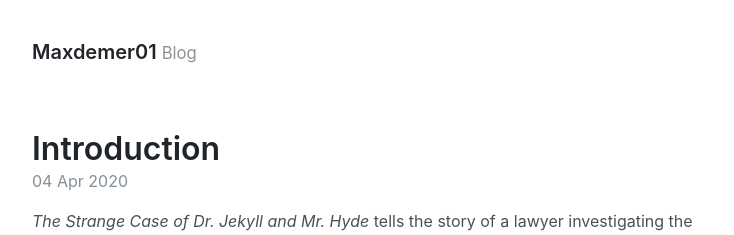
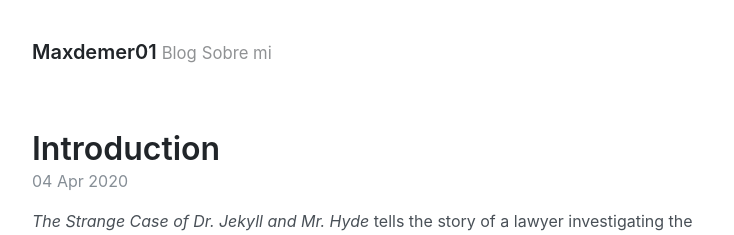
Before and after one commit to maxdemer01/prueba, a Jekyll site: the page built from index.html, in a window 1280 px wide. Shown: the top 235 px of the page, without its empty margins (272-1006 px from the left). Built offline with Jekyll 4.4.1, drawn with Linux system fonts in a browser that asks for light colours; the list of posts is cut into pages by our own code.

Commit message:
12-2-2023-13:06

```diff
--- a/_layouts/default.html
+++ b/_layouts/default.html
@@ -10,8 +10,10 @@
         <h3 class="masthead-title">
           <a href="{{ site.baseurl }}/" title="Home">{{ site.title }}</a>
           <small>{{ site.tagline }}</small>
+          <small><a href="{{site.baseurl}}/about">Sobre mi</a></small>
         </h3>
       </header>
+
 
       <main>
         {{ content }}
```
Also changed, not shown: 1 other file.
